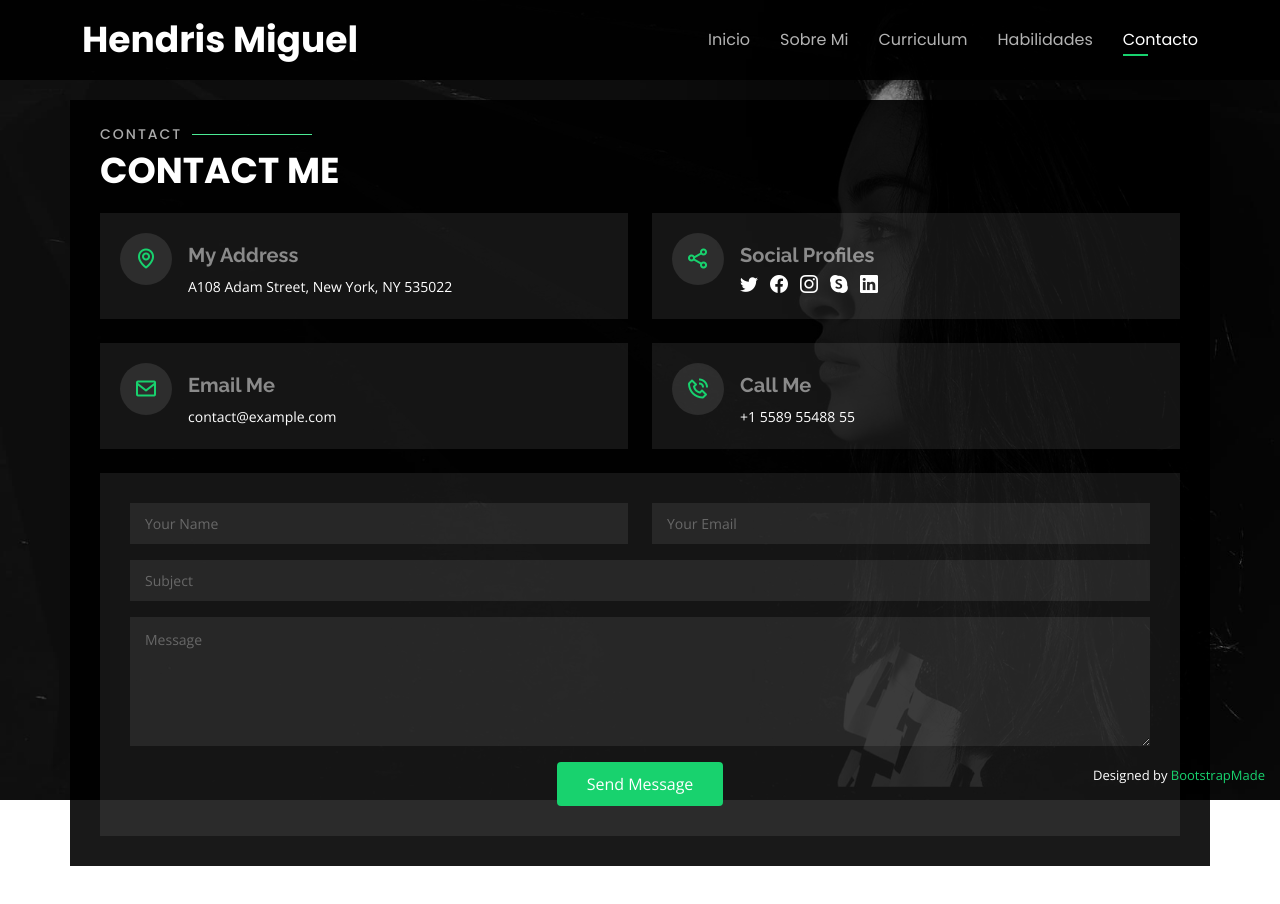
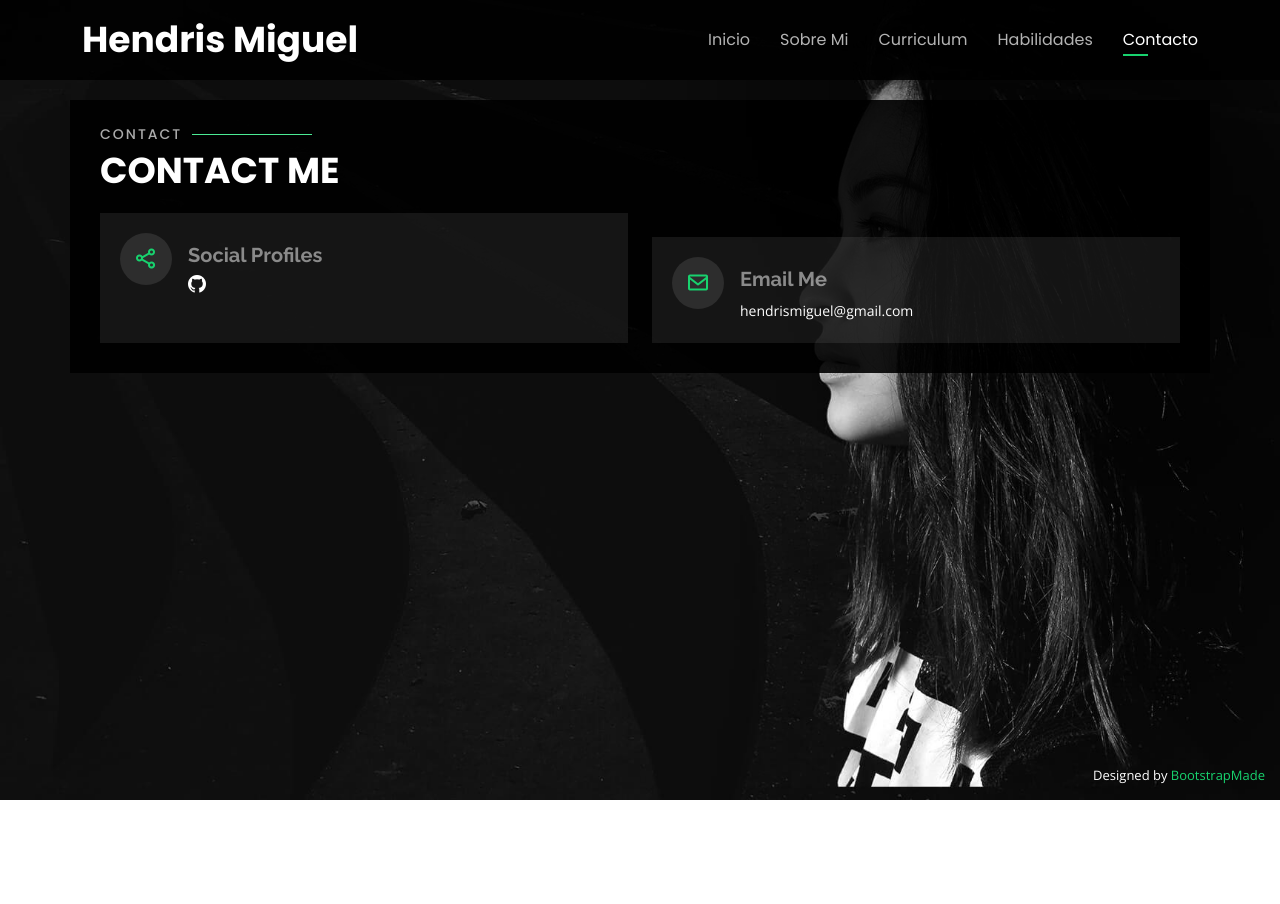
Before and after one commit to Hmix8/Portafolio, a plain HTML site: page index.html in a window 1280 px wide. Both pictures are taken after a click on the link "Contacto". After the commit the page ends 800 px from the top, so only its background shows below. Drawn offline with nearby package versions, Linux system fonts and the light colour scheme.

Commit message:
Add files via upload

```diff
--- a/index.html
+++ b/index.html
@@ -469,24 +469,12 @@
 
       <div class="row mt-2">
 
-        <div class="col-md-6 d-flex align-items-stretch">
-          <div class="info-box">
-            <i class="bx bx-map"></i>
-            <h3>My Address</h3>
-            <p>A108 Adam Street, New York, NY 535022</p>
-          </div>
-        </div>
-
         <div class="col-md-6 mt-4 mt-md-0 d-flex align-items-stretch">
           <div class="info-box">
             <i class="bx bx-share-alt"></i>
             <h3>Social Profiles</h3>
             <div class="social-links">
-              <a href="#" class="twitter"><i class="bi bi-twitter"></i></a>
-              <a href="#" class="facebook"><i class="bi bi-facebook"></i></a>
-              <a href="#" class="instagram"><i class="bi bi-instagram"></i></a>
-              <a href="#" class="google-plus"><i class="bi bi-skype"></i></a>
-              <a href="#" class="linkedin"><i class="bi bi-linkedin"></i></a>
+              <a href="https://github.com/Hmix8" target="_blank" class="github"><i class="bi bi-github"></i></a>
             </div>
           </div>
         </div>
@@ -495,41 +483,10 @@
           <div class="info-box">
             <i class="bx bx-envelope"></i>
             <h3>Email Me</h3>
-            <p>contact@example.com</p>
+            <p>hendrismiguel@gmail.com</p>
           </div>
         </div>
-        <div class="col-md-6 mt-4 d-flex align-items-stretch">
-          <div class="info-box">
-            <i class="bx bx-phone-call"></i>
-            <h3>Call Me</h3>
-            <p>+1 5589 55488 55</p>
-          </div>
         </div>
-      </div>
-
-      <form action="forms/contact.php" method="post" role="form" class="php-email-form mt-4">
-        <div class="row">
-          <div class="col-md-6 form-group">
-            <input type="text" name="name" class="form-control" id="name" placeholder="Your Name" required>
-          </div>
-          <div class="col-md-6 form-group mt-3 mt-md-0">
-            <input type="email" class="form-control" name="email" id="email" placeholder="Your Email" required>
-          </div>
-        </div>
-        <div class="form-group mt-3">
-          <input type="text" class="form-control" name="subject" id="subject" placeholder="Subject" required>
-        </div>
-        <div class="form-group mt-3">
-          <textarea class="form-control" name="message" rows="5" placeholder="Message" required></textarea>
-        </div>
-        <div class="my-3">
-          <div class="loading">Loading</div>
-          <div class="error-message"></div>
-          <div class="sent-message">Your message has been sent. Thank you!</div>
-        </div>
-        <div class="text-center"><button type="submit">Send Message</button></div>
-      </form>
-
     </div>
   </section><!-- End Contact Section -->
 
```
Also changed, not shown: Readme.txt, portfolio-details.html (line endings or trailing spaces).
